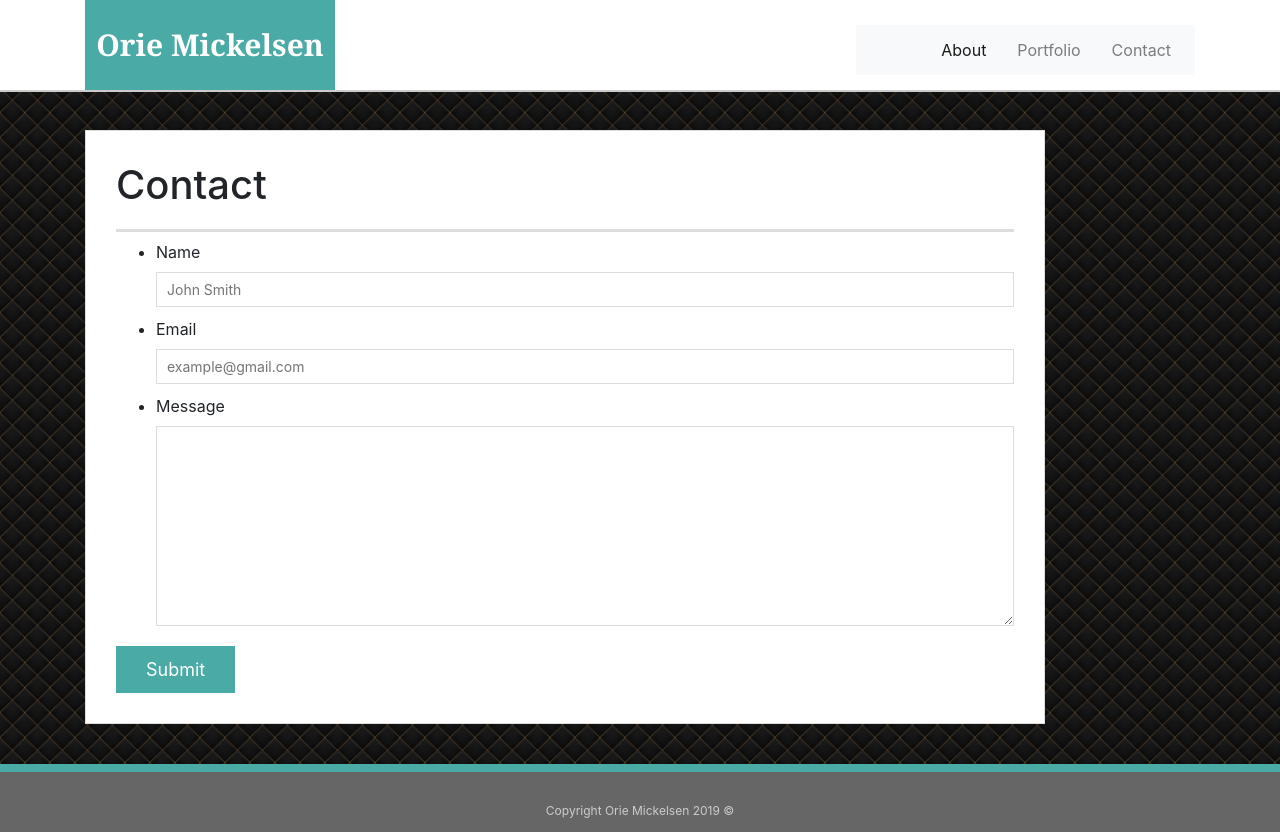
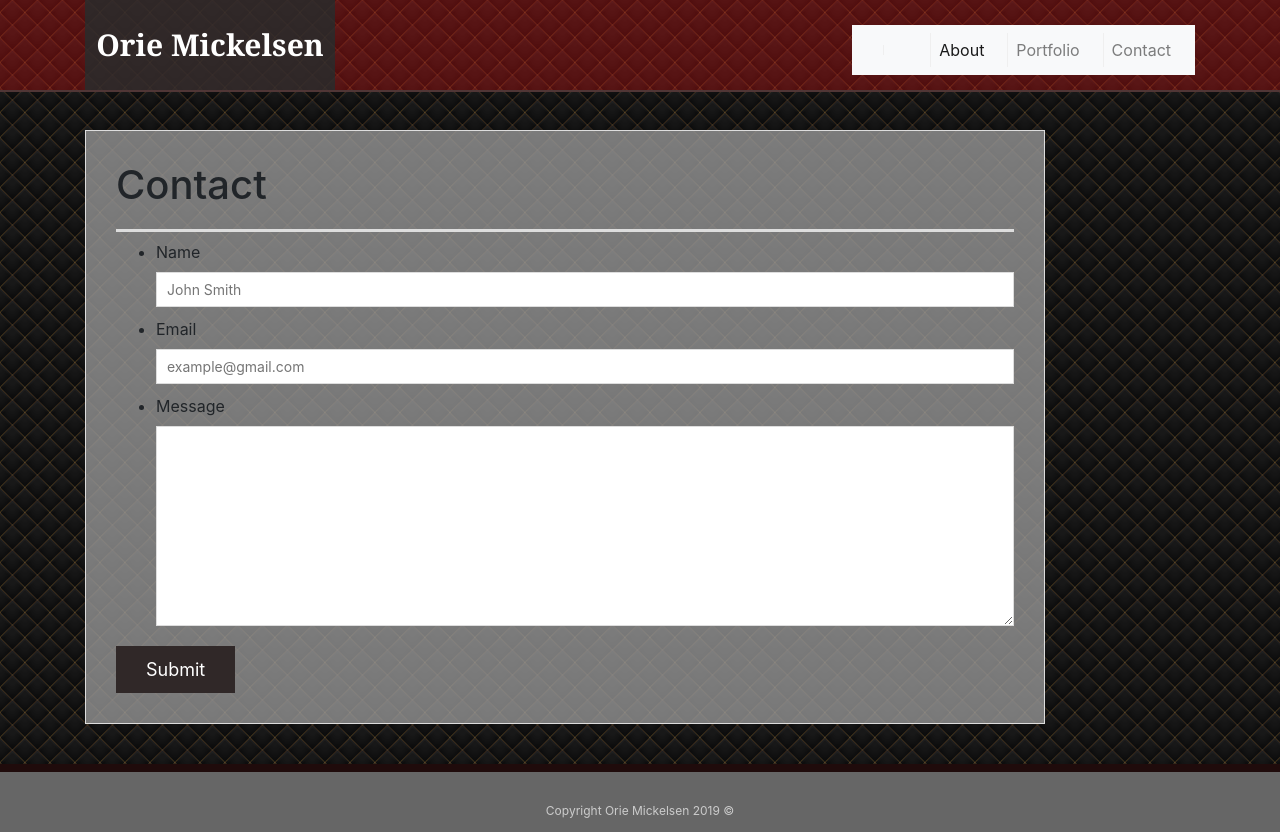
Before and after one commit to omickelsen/Bootstrap-Portfolio, a plain HTML site: page contact.html in a window 1280 px wide. Drawn offline with nearby package versions, Linux system fonts and the light colour scheme.

Commit message:
Changed some of the css to more of my liking

```diff
--- a/assets/css/style.css
+++ b/assets/css/style.css
@@ -58,9 +58,9 @@ body {
     width: 100%;
     margin: 0 0 30px;
     overflow: auto;
-    color: #fff;
-    background: #fff;
-    border-bottom: 2px solid #ccc;
+    color: #c52222;
+    background: #ca15155e;
+    border-bottom: 2px solid #503636;
 
   }
 
@@ -75,8 +75,9 @@ body {
     color: #fff;
     text-align: center;
     text-decoration: none;
-    background: #4aaaa5;
+    background: #232f2fbf;
   }
+
 
   nav {
     float: right;
@@ -93,9 +94,8 @@ body {
     border-left: 1px solid #efefef;
   }
 
-  nav a:first-child {
-    border-left: 0 none;
-  }
+
+
 
   /* footer */
 
@@ -107,7 +107,7 @@ body {
     color: #ccc;
     text-align: center;
     background: #666;
-    border-top: 8px solid #4aaaa5;
+    border-top: 8px solid #1f0b0b ;
     height: 50px;
   }
 
@@ -131,7 +131,7 @@ body {
     max-width: 960px;
     padding: 30px;
     margin: 0 0 40px;
-    background: #fff;
+    background: #9c9c9cbf;
     border: 1px solid #ddd;
   }
 
@@ -168,7 +168,7 @@ body {
     line-height: 30px;
     color: #fff;
     text-align: center;
-    background: #4aaaa5;
+    background: #581616ad;
     border-bottom: 0;
   }
 
@@ -216,12 +216,10 @@ body {
     font-size: 18px;
     color: #fff;
     cursor: pointer;
-    background: #4aaaa5;
+    background: #302828;
     border: 0 none;
   }
-  .navbar navbar-dark bg-dark li {
-    color: white;
-  }
+
 
 
 @media screen and (max-width: 768px) {
```
Also changed, not shown: portfolio.html (+2 -1 lines).
